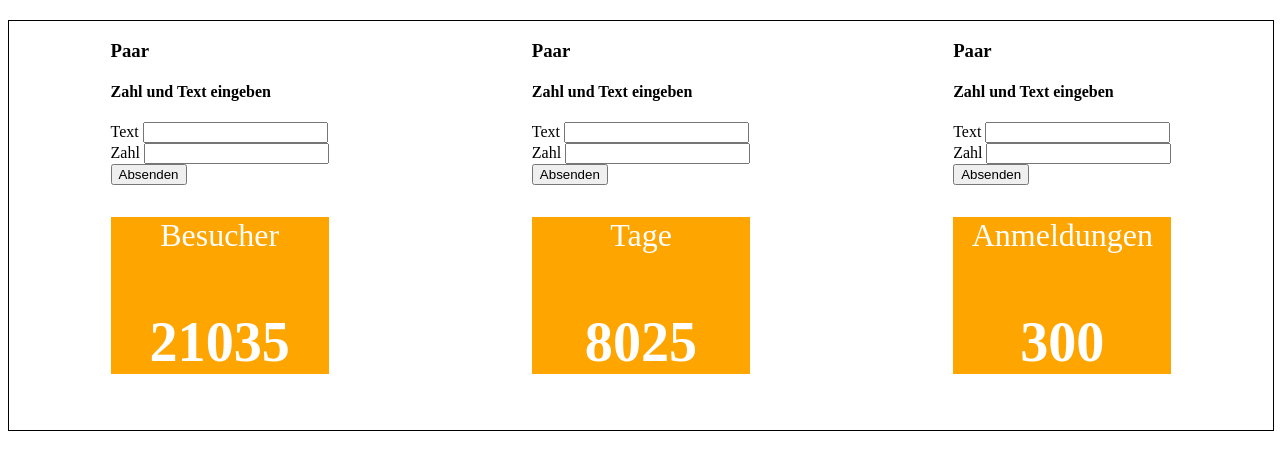
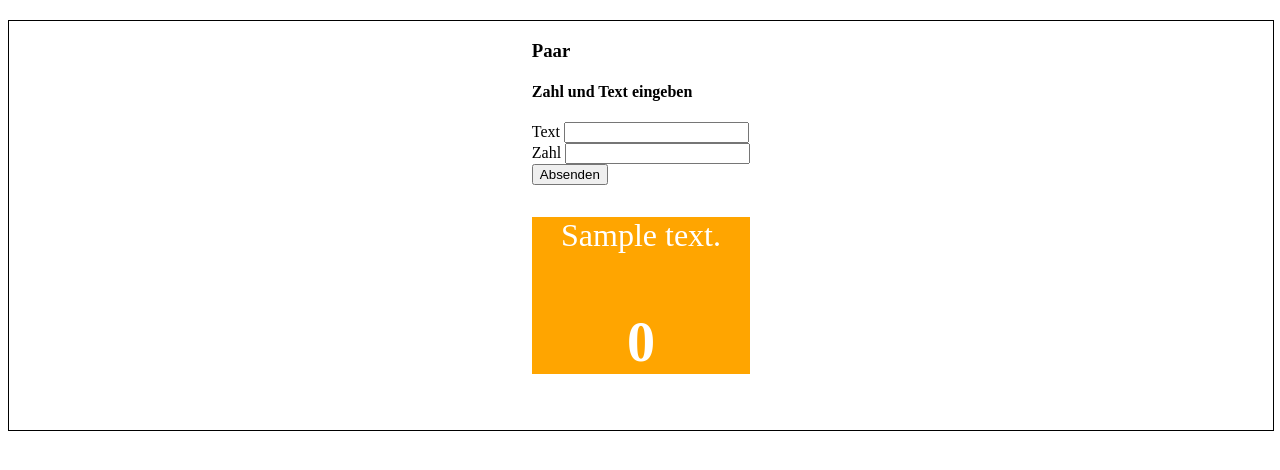
Before and after one commit to thelf/animated-counter, a PHP site: page / in a window 1280 px wide. Shown: the part 47-517 px from the top of the page. Run offline with PHP 8.4, Linux system fonts and the light colour scheme; tables that the repository leaves empty or names only in its code hold one stand-in row (values such as "Sample post").

Commit message:
Daten aus der Datenbank auslesen und im Frontend ausgeben.

```diff
--- a/inc/db-connect.inc.php
+++ b/inc/db-connect.inc.php
@@ -9,3 +9,8 @@ catch(PDOException $e) {
     echo 'Probleme mit der Datenbankverbindung...';
     die();
 }
+
+$stmt = $pdo->prepare('SELECT * FROM `data`');
+$stmt->execute();
+
+$results = $stmt->fetchAll(PDO::FETCH_ASSOC);
--- a/index.php
+++ b/index.php
@@ -1,11 +1,5 @@
 <?php
 require_once __DIR__ . '/inc/all.php';
-
-$data = [
-    'Besucher' => 21035,
-    'Tage' => 8025,
-    'Anmeldungen' => 300
-];
 
 $index = 0;
 ?>
@@ -26,8 +20,8 @@ $index = 0;
 </header>
 
 <main class="counter-container">
-    <?php if (!empty($data)): ?>
-        <?php foreach ($data as $text => $number): ?>
+    <?php if (!empty($results)): ?>
+        <?php foreach ($results as $result): ?>
             <?php $index++ ?>
             <div class="counter-<?php echo $index ?>">
                 <h3>Paar</h3>
@@ -42,8 +36,8 @@ $index = 0;
                 </div>
                 <button type="submit">Absenden</button>
                 <div class="output">
-                    <p><?php echo e($text) ?></p>
-                    <h3 class="counter" data-count="<?php echo $number ?>">0</h3>
+                    <p><?php echo e($result['text']) ?></p>
+                    <h3 class="counter" data-count="<?php echo $result['number'] ?>">0</h3>
                 </div>
             </div>
         <?php endforeach; ?>
```
